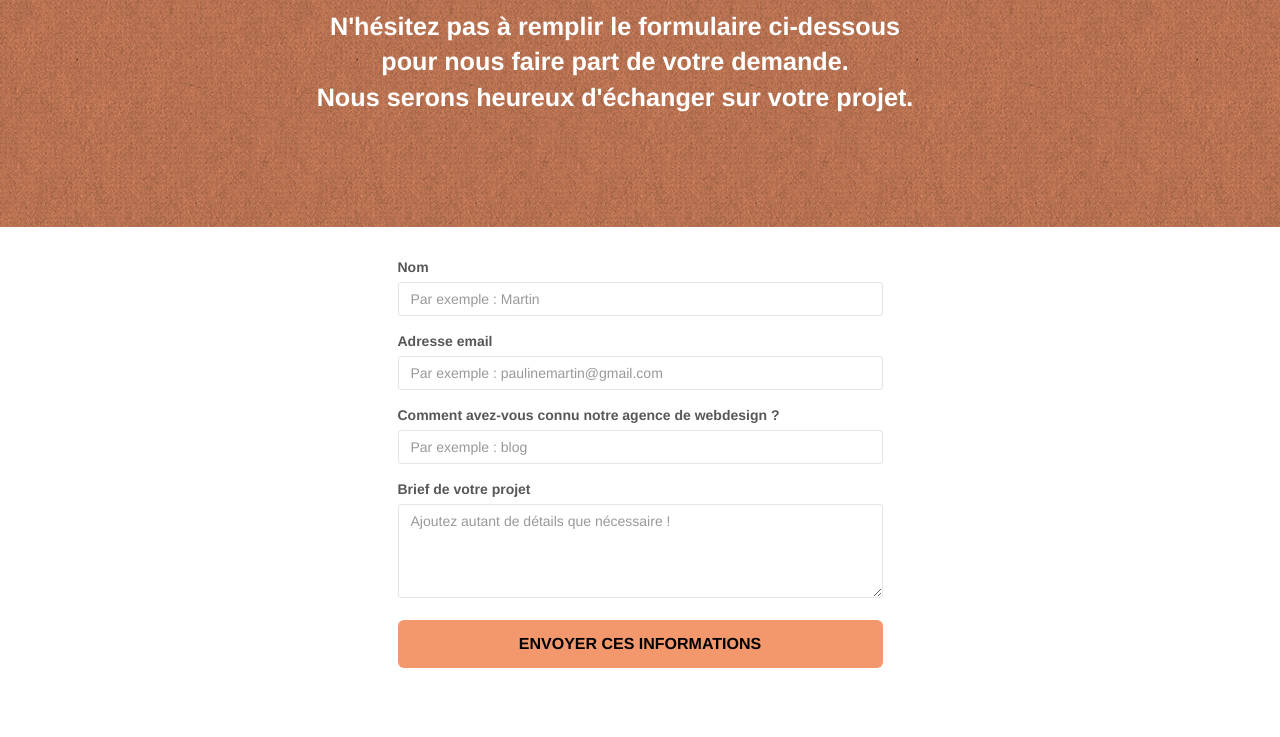
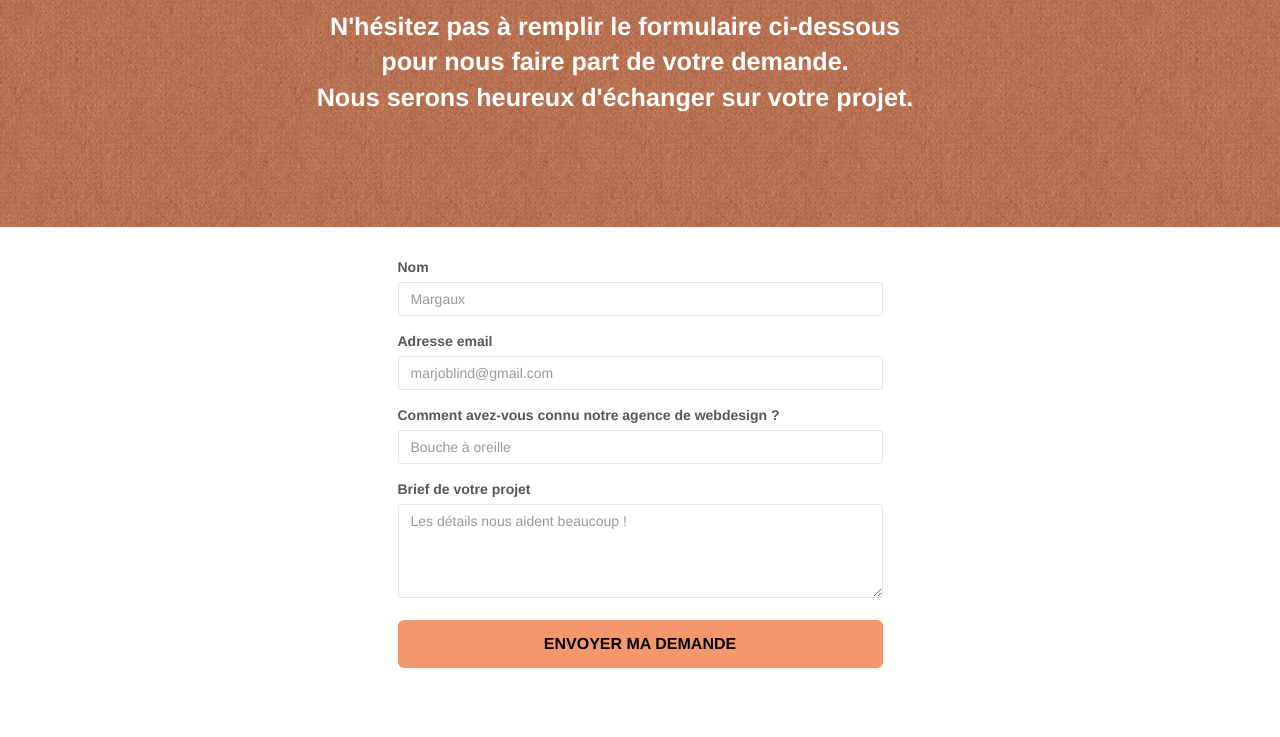
Before and after one commit to Margauxfeslard/Margauxfeslard_4_24112020, a plain HTML site: page contact.html in a window 1280 px wide. Shown: the part 215-952 px from the top of the page. Drawn offline with Linux system fonts and the light colour scheme.

Commit message:
charge files

```diff
--- a/contact.html
+++ b/contact.html
@@ -87,22 +87,22 @@
                         <form id="form_1" method="post" action="#">
                             <div class="form-group">
                                 <label for="name">Nom</label>
-                                <input type="text" name="name" id="name" class="form-control" placeholder="Par exemple : Martin" required />
+                                <input type="text" name="name" id="name" class="form-control" placeholder="Margaux" required />
                             </div>
                             <div class="form-group">
                                 <label for="email" >Adresse email</label>
-                                <input type="email" name="email" id="email" class="form-control" placeholder="Par exemple : paulinemartin@gmail.com" required />
+                                <input type="email" name="email" id="email" class="form-control" placeholder="marjoblind@gmail.com" required />
                             </div>
                             <div class="form-group">
                                 <label for="input_504">Comment avez-vous connu notre agence de webdesign ?</label><br/>
-                                <input name="input_504" class="form-control" type="text" required id="input_504" placeholder="Par exemple : blog" />
+                                <input name="input_504" class="form-control" type="text" required id="input_504" placeholder="Bouche à oreille" />
                             </div>
                             <div class="form-group">
                                 <label for="message">Brief de votre projet</label><br>
-                                <textarea name="message" id="message" class="form-control" rows="4" cols="50" required placeholder="Ajoutez autant de détails que nécessaire !"></textarea>
+                                <textarea name="message" id="message" class="form-control" rows="4" cols="50" required placeholder="Les détails nous aident beaucoup !"></textarea>
                             </div>
                             <button class="bloc-button btn btn-lg btn-block cta-hero btn-atomic-tangerine" type="submit">
-                                Envoyer ces informations
+                                Envoyer ma demande
                             </button>
                         </form>
                     </div>
--- a/style.css
+++ b/style.css
@@ -1129,7 +1129,6 @@ h4 {
 .listeliens ul {
     margin: 0;
     padding: 0;
-    list-style-type: circle;
 }
 
 .listeliens ul li, .listeliens ul li a {
```
Also changed, not shown: style.min.css.
